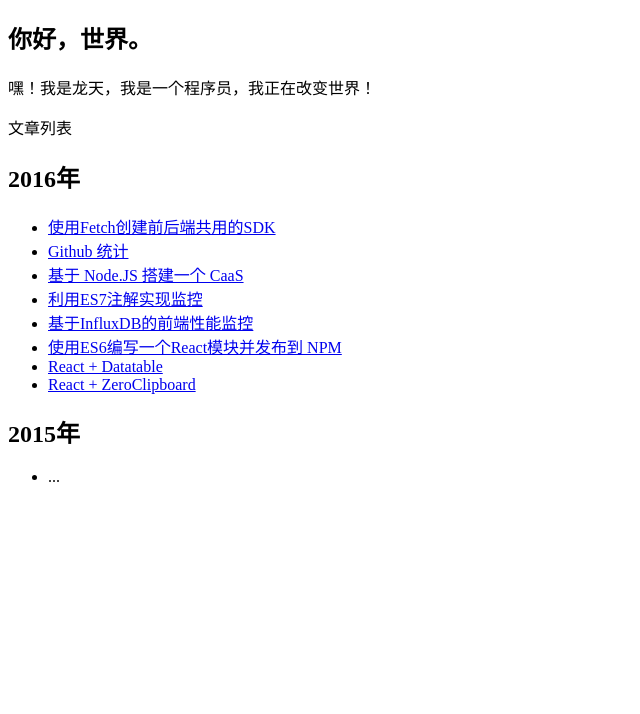
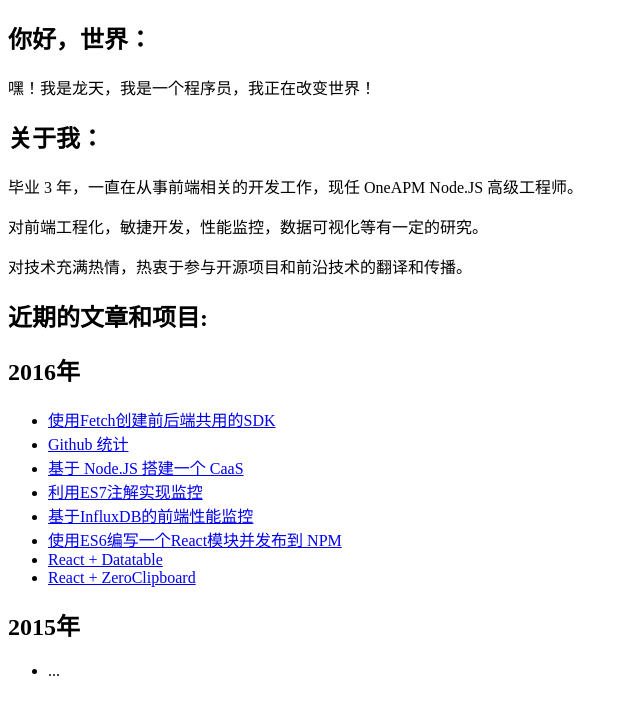
Before and after one commit to longtian/longtian.github.io, a plain HTML site: page index.html in a window 1280 px wide. Shown: the whole page, without its empty margins (0-640 px from the left). Drawn offline with Linux system fonts and the light colour scheme.

Commit message:
about me

```diff
--- a/index.html
+++ b/index.html
@@ -1,15 +1,21 @@
 <!DOCTYPE html>
 <html>
     <head>
-        <title>关于我</title>
+        <meta charset="UTF-8"/>
+        <title>介绍</title>
         <meta name="viewport" content="width=device-width, initial-scale=1, user-scalabl=no">
     </head>
     <body>
         <article>
-            <h1>你好，世界。</h1>
+            <h1>你好，世界：</h1>
             <p>嘿！我是龙天，我是一个程序员，我正在改变世界！</p>
 
-            文章列表
+            <h1>关于我：</h1>
+            <p>毕业 3 年，一直在从事前端相关的开发工作，现任 OneAPM Node.JS 高级工程师。</p>
+            <p>对前端工程化，敏捷开发，性能监控，数据可视化等有一定的研究。</p>
+            <p>对技术充满热情，热衷于参与开源项目和前沿技术的翻译和传播。</p>
+
+            <h2>近期的文章和项目:</h2>
             <h2>2016年</h2>
             <ul>
                 <li>
```
